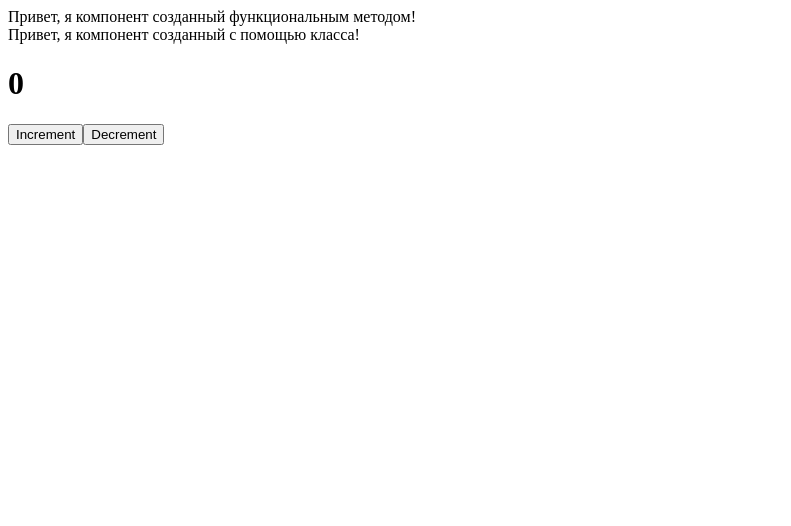
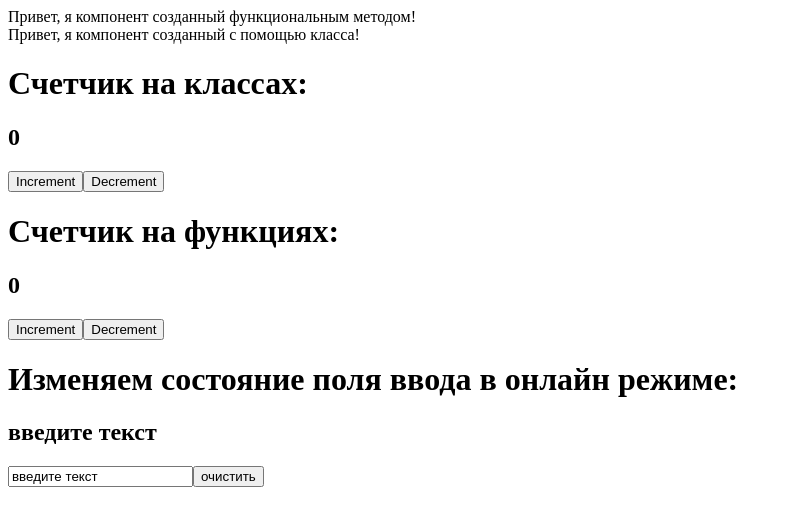
Before and after one commit to maximmorenko/React_conspect, a React (Create React App) app in the folder my-app/: page / in a window 1280 px wide. Shown: the top 526 px of the page, without its empty margins (0-791 px from the left). Built offline with nearby package versions, Linux system fonts and the light colour scheme.

Commit message:
change state input

```diff
--- a/my-app/src/App.js
+++ b/my-app/src/App.js
@@ -3,7 +3,8 @@ import React from 'react'; // реакт импортируем в каждый
 import FuncComponent from './components/FuncComponent';
 import ClassComponent from './components/ClassComponent';
 import ClassCounter from './components/ClassCounter';
-
+import FuncCounter from './components/FuncCounter';
+import ChangeStateInput from './components/changeStateInput_Func';
 
 function App() {
   return (
@@ -11,6 +12,8 @@ function App() {
       <FuncComponent />
       <ClassComponent />
       <ClassCounter />
+      <FuncCounter />
+      <ChangeStateInput />
     </div>
   );
 }
--- a/my-app/src/components/ClassCounter.jsx
+++ b/my-app/src/components/ClassCounter.jsx
@@ -20,14 +20,14 @@ class ClassCounter extends React.Component {
       // напрямую изменять состояния нельзя, используем специальную для этого функцию setState
       this.setState(
         state => ({
-          count: this.state.count + 1
+          count: this.state.count + 2
         })
         )
     }
     decrement() {
       this.setState(
         state => ({
-          count: this.state.count - 1
+          count: this.state.count - 2
         })
         )
     }
@@ -37,7 +37,8 @@ class ClassCounter extends React.Component {
       // поскольку мы находимся внутри класс, чтобы обратиться к свойствам используем this
       return (
         <div>
-          <h1>{this.state.count}</h1>
+          <h1>Счетчик на классах:</h1>
+          <h2>{this.state.count}</h2>
           <button onClick={this.increment}>Increment</button>
           <button onClick={this.decrement}>Decrement</button>
         </div>
--- /dev/null
+++ b/my-app/src/components/FuncCounter.jsx
@@ -0,0 +1,32 @@
+import React, {useState} from "react";
+// чтобы изменить состояние компонента используем useState, импотрируем его из реакт
+
+const FuncCounter = function() {
+    //const state = useState(0);
+    //console.log(state); // консоль показывает что useState это массив из двух элементов.
+    //Первый это значение, а второй - функция, которая это значение изменяет.
+    //Это означает что мы можем сделать деструктуризацию
+    const [count, setCount] = useState(0);
+    //console.log(count); //5
+    //console.log(setCount); // f для изменения count
+
+    function increment(){
+        //напрямую нельзя изменить count, запускаем функцию setCount специальную для этого
+        setCount(count + 1)
+    }
+
+    function  decrement() {
+        setCount(count - 1)
+    }
+
+    return (
+      <div className='customClass'>
+        <h1>Счетчик на функциях:</h1>
+        <h2>{count}</h2>
+        <button onClick={increment}>Increment</button>
+        <button onClick={decrement}>Decrement</button>
+      </div>
+    );
+  };
+
+  export default FuncCounter;
--- /dev/null
+++ b/my-app/src/components/changeStateInput_Func.jsx
@@ -0,0 +1,32 @@
+import React, {useState} from "react";
+
+// Функция меняющая состояние поля ввода в онлайн режиме
+
+const ChangeStateInput = function() {
+    //const state = useState("каокй-то текст");
+    //console.log(state); // консоль показывает что useState это массив из двух элементов.
+    //Первый это значение, а второй - функция, которая это значение изменяет.
+    //Это означает что мы можем сделать деструктуризацию
+    const [txt, setText] = useState("введите текст"); //введем какой-то текст по умолчанию
+    // в инпут нужно добавить функцию которая отслеживает изменения (слушатель событий onChange)
+    // добавляем в слушатель event, в качестве колбека, функцию изменения состояния setText
+
+
+    // function  clearValue() {
+    //     event => setText(event.target.value = '')
+    // }
+
+    return (
+        <div>
+          <h1>Изменяем состояние поля ввода в онлайн режиме:</h1>
+          <h2>{txt}</h2>
+          <input
+          tupe="text"
+          value={txt}
+          onChange={event => setText(event.target.value)}
+          />
+          <button onClick={event => setText(event.target.value = "введите текст")}>очистить</button>
+        </div>
+      );
+}
+export default ChangeStateInput;
```
